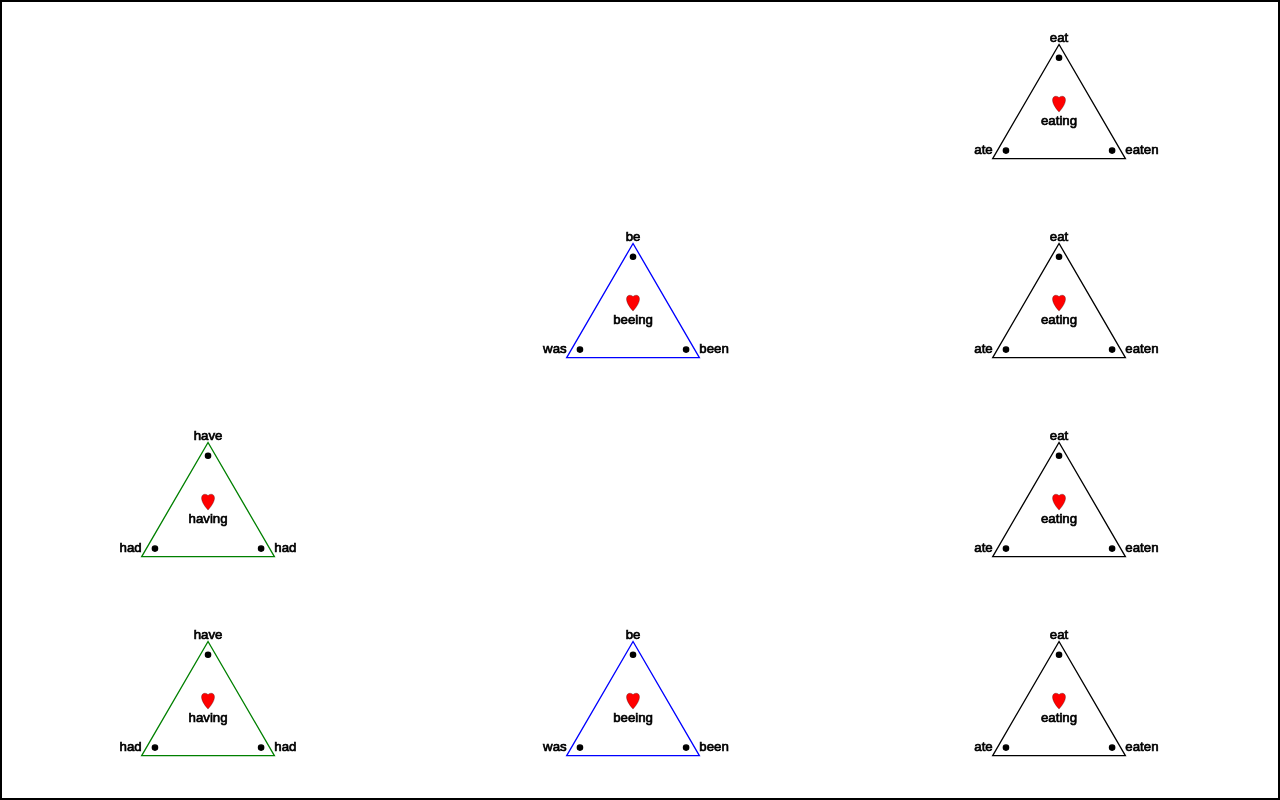
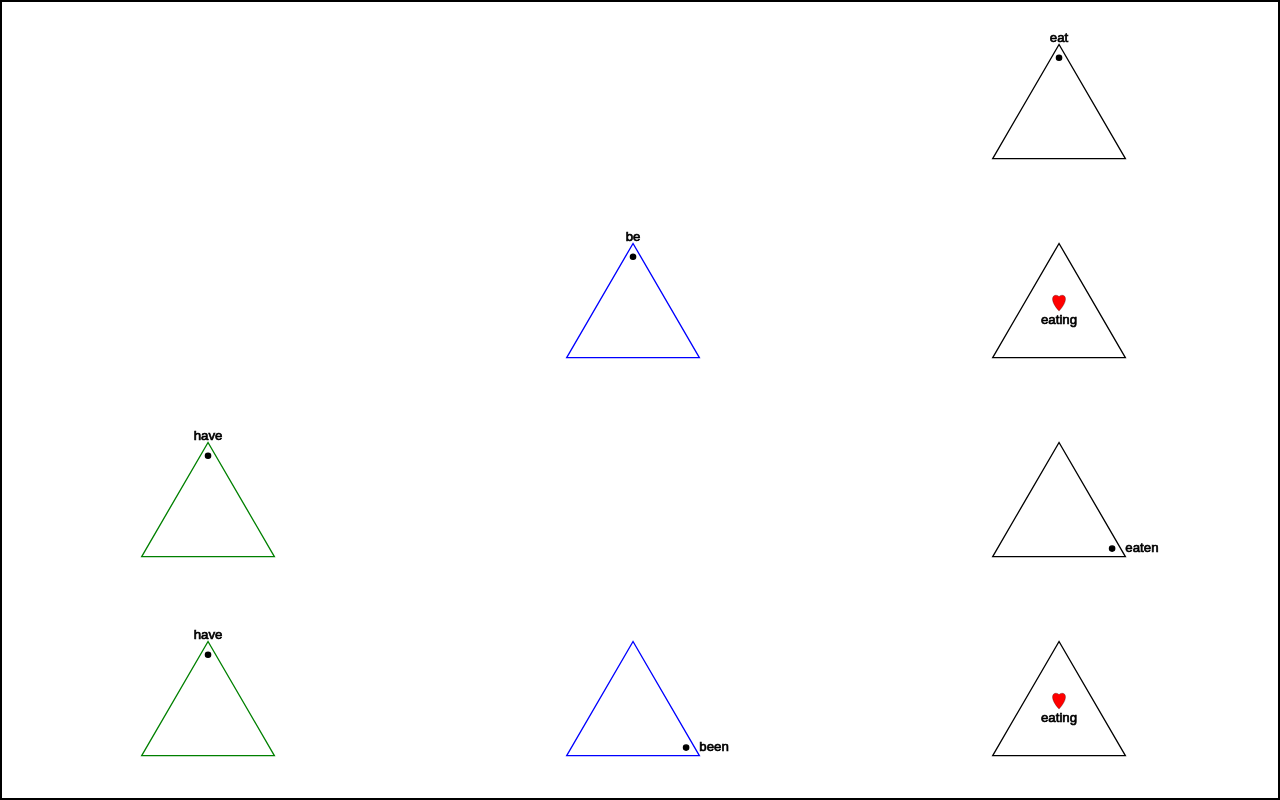
Before and after one commit to riwepo/grammar-triangles, a Next.js app: page / in a window 1280 px wide. Built offline with nearby package versions, Linux system fonts and the light colour scheme.

Commit message:
control visibility of forms

```diff
--- a/src/components/verb-skeleton.jsx
+++ b/src/components/verb-skeleton.jsx
@@ -25,52 +25,64 @@ function VerbSkeleton({ bossVerb }) {
 
   return (
     <div className="grid grid-cols-3 grid-rows-4 h-screen w-full border-2 border-black overflow-hidden">
+      {/* simple */}
       <VerbTriangle
         uuid={ids[0]}
         className="col-start-3 row-start-1  "
         verbForms={bossVerb}
+        verbVisibility={{ head: true }}
         colour="black"
       />
+      {/* continuous */}
       <VerbTriangle
         uuid={ids[1]}
         className="col-start-2 row-start-2  "
         verbForms={VERBS.be}
+        verbVisibility={{ head: true }}
         colour="blue"
       />
       <VerbTriangle
         uuid={ids[2]}
         className="col-start-3 row-start-2  "
         verbForms={bossVerb}
+        verbVisibility={{ presentParticiple: true }}
         colour="black"
       />
+      {/* perfect */}
       <VerbTriangle
         uuid={ids[3]}
         className="col-start-1 row-start-3  "
         verbForms={VERBS.have}
+        verbVisibility={{ head: true }}
         colour="green"
       />
       <VerbTriangle
         uuid={ids[4]}
         className="col-start-3 row-start-3  "
         verbForms={bossVerb}
+        verbVisibility={{ pastParticiple: true }}
         colour="black"
-      />{" "}
+      />
+      {/* perfect continuous*/}
       <VerbTriangle
         uuid={ids[5]}
         className="col-start-1 row-start-4  "
         verbForms={VERBS.have}
+        verbVisibility={{ head: true }}
         colour="green"
       />
       <VerbTriangle
         uuid={ids[6]}
         className="col-start-2 row-start-4  "
         verbForms={VERBS.be}
+        verbVisibility={{ pastParticiple: true }}
         colour="blue"
       />
       <VerbTriangle
         uuid={ids[7]}
         className="col-start-3 row-start-4  "
         verbForms={bossVerb}
+        verbVisibility={{ presentParticiple: true }}
         colour="black"
       />
     </div>
--- a/src/components/verb-triangle.jsx
+++ b/src/components/verb-triangle.jsx
@@ -1,6 +1,6 @@
 import { cn } from "@/lib/utils/css-class";
 
-function VerbTriangle({ uuid, colour, verbForms, className }) {
+function VerbTriangle({ uuid, colour, verbForms, verbVisibility, className }) {
   return (
     <div className={cn(className)}>
       <svg
@@ -85,10 +85,16 @@ function VerbTriangle({ uuid, colour, verbForms, className }) {
           </g>
         </defs>
         <use href={`#${uuid}triangle`} x="0" y="0" />
-        <use href={`#${uuid}head`} x="0" y="0" />
-        <use href={`#${uuid}preterite`} x="0" y="0" />
-        <use href={`#${uuid}past-participle`} x="0" y="0" />
-        <use href={`#${uuid}present-participle`} x="0" y="0" />
+        {verbVisibility.head && <use href={`#${uuid}head`} x="0" y="0" />}
+        {verbVisibility.preterite && (
+          <use href={`#${uuid}preterite`} x="0" y="0" />
+        )}
+        {verbVisibility.pastParticiple && (
+          <use href={`#${uuid}past-participle`} x="0" y="0" />
+        )}
+        {verbVisibility.presentParticiple && (
+          <use href={`#${uuid}present-participle`} x="0" y="0" />
+        )}
       </svg>
     </div>
   );
```
